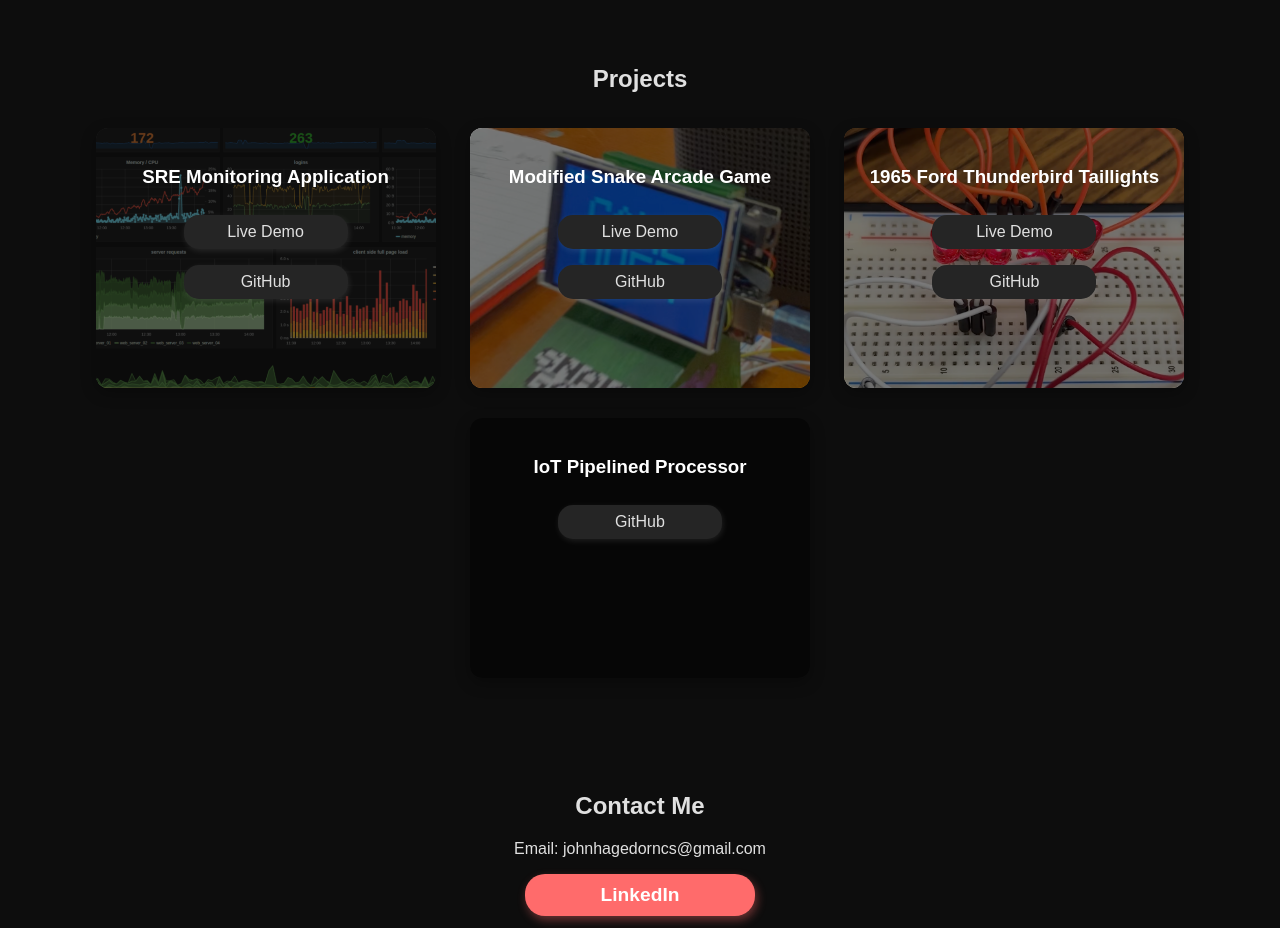
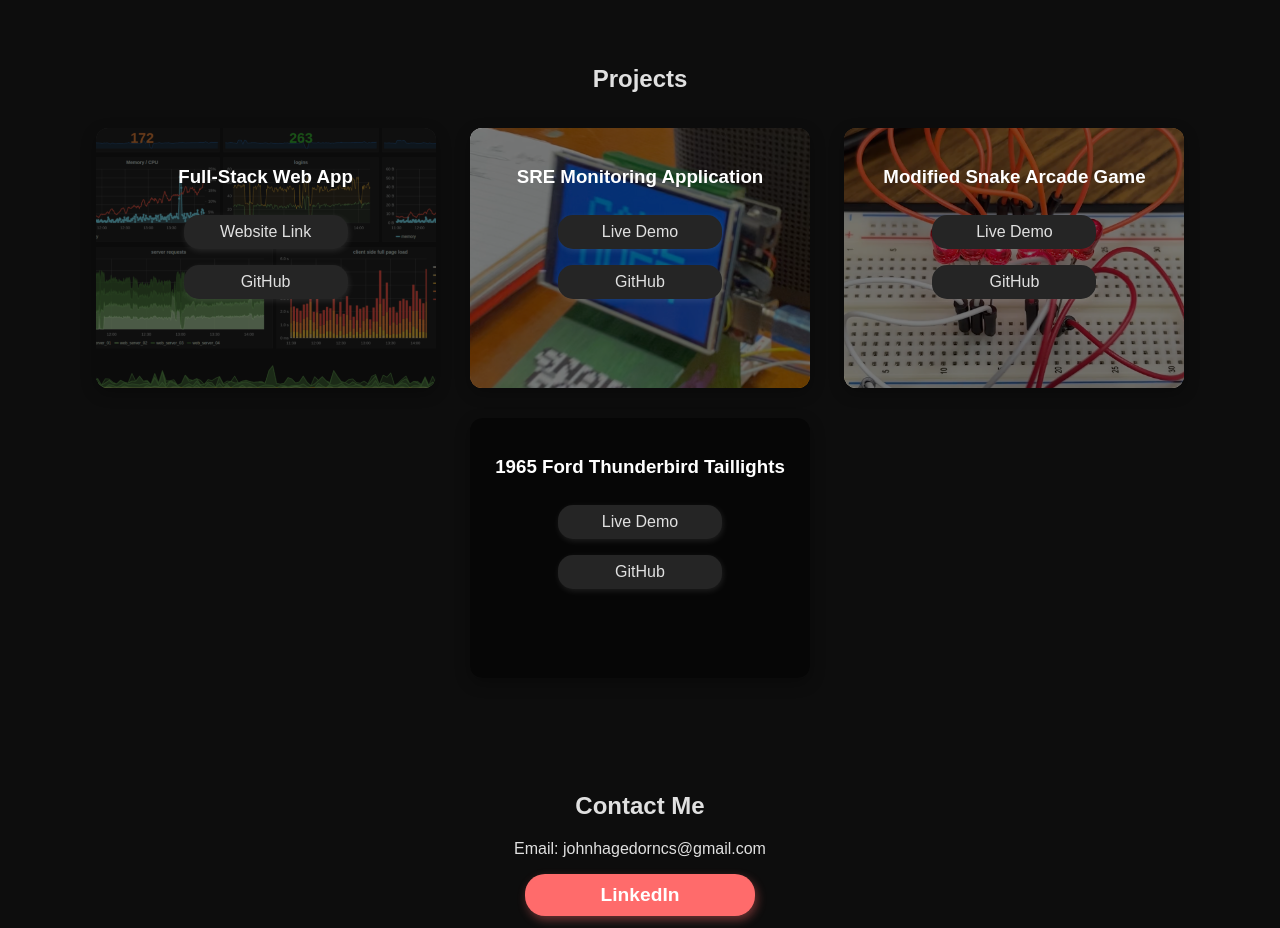
Before and after one commit to johnhagedorncs/Website-Files, a plain HTML site: page index.html in a window 1280 px wide. Shown: the part 888-1816 px from the top of the page. Drawn offline with Linux system fonts and the light colour scheme.

Commit message:
april 18

```diff
--- a/index.html
+++ b/index.html
@@ -40,6 +40,13 @@
     <h2>Projects</h2>
 
     <div class="project">
+      <h3>Full-Stack Web App</h3>
+      <!-- <p>Verilog / IoT.</p -->
+      <a href="https://jpa04-johnhagedorncs.dokku-16.cs.ucsb.edu">Website Link</a>
+      <a href="https://github.com/johnhagedorncs/IoT-Pipelined-Processor">GitHub</a>
+    </div>
+
+    <div class="project">
       <h3>SRE Monitoring Application</h3>
       <!-- <p>Python.</p -->
       <a href="https://www.youtube.com/watch?v=niR4Ux3BeFM">Live Demo</a>
@@ -60,12 +67,6 @@
       <a href="https://github.com/johnhagedorncs/1965-Ford-Thunderbird-Taillights">GitHub</a>
     </div>
 
-    <div class="project">
-      <h3>IoT Pipelined Processor</h3>
-      <!-- <p>Verilog / IoT.</p -->
-      <a href="https://github.com/johnhagedorncs/IoT-Pipelined-Processor">GitHub</a>
-    </div>
-
   </section>
 
   <!-- Contact -->
```
